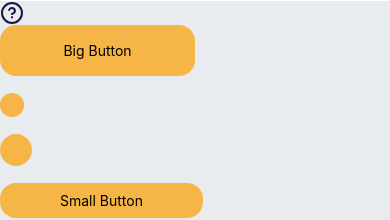
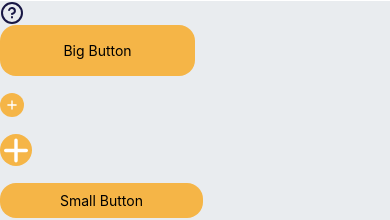
Before and after one commit to akakayka/Mobile-app, a React Native app in the folder client/: screen / in a window 390 px wide. Shown: the part 104-324 px from the top of the page. Built offline with nearby package versions, Linux system fonts and the light colour scheme.

Commit message:
fix icon

```diff
--- a/client/src/ui/BigRoundButton.js
+++ b/client/src/ui/BigRoundButton.js
@@ -2,6 +2,7 @@ import React from 'react'
 import {Image, StyleSheet, Text, TouchableHighlight, View} from "react-native";
 import {COLORS, SIZES} from "../../constants/theme";
 import {icons} from "../../constants";
+import PlusIcon from "../../assets/icons/PlusIcon";
 
 const styles = StyleSheet.create({
     container: {
@@ -27,10 +28,7 @@ export const BigRoundButton = (props) => {
             <TouchableHighlight onPress={() => ('text')}>
                 <View style={styles.button}>
                     <View style={styles.container}>
-                        <Image
-                            source={icons.plus}
-                            style={styles.img}
-                        />
+                        <PlusIcon></PlusIcon>
                     </View>
                 </View>
             </TouchableHighlight>
--- a/client/src/ui/SmallRoundButton.js
+++ b/client/src/ui/SmallRoundButton.js
@@ -2,6 +2,7 @@ import React from 'react'
 import {Image, StyleSheet, Text, TouchableHighlight, View} from "react-native";
 import {COLORS, SIZES} from "../../constants/theme";
 import {icons} from "../../constants";
+import PlusIcon from "../../assets/icons/PlusIcon";
 
 const styles = StyleSheet.create({
     container: {
@@ -18,7 +19,11 @@ const styles = StyleSheet.create({
     img: {
         height: 12,
         width: 12,
-    }
+    },
+    icon: {
+        height: 10,
+        width: 10,
+    },
 })
 
 export const SmallRoundButton = (props) => {
@@ -29,7 +34,10 @@ export const SmallRoundButton = (props) => {
             <TouchableHighlight onPress={() => ('text')}>
                 <View style={styles.button}>
                     <View style={styles.container}>
-                        {plusIcon}
+                        <PlusIcon
+                        style={styles.icon}>
+
+                        </PlusIcon>
                     </View>
                 </View>
             </TouchableHighlight>
```
